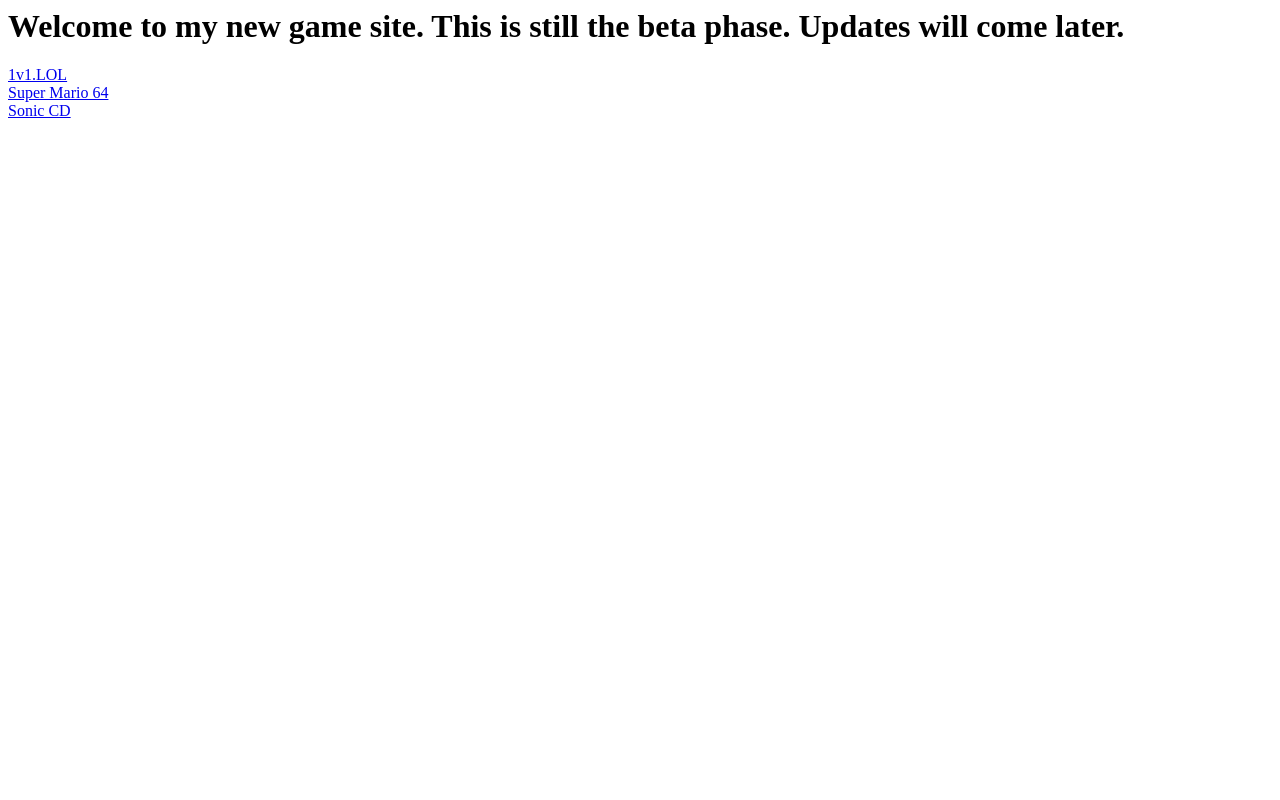
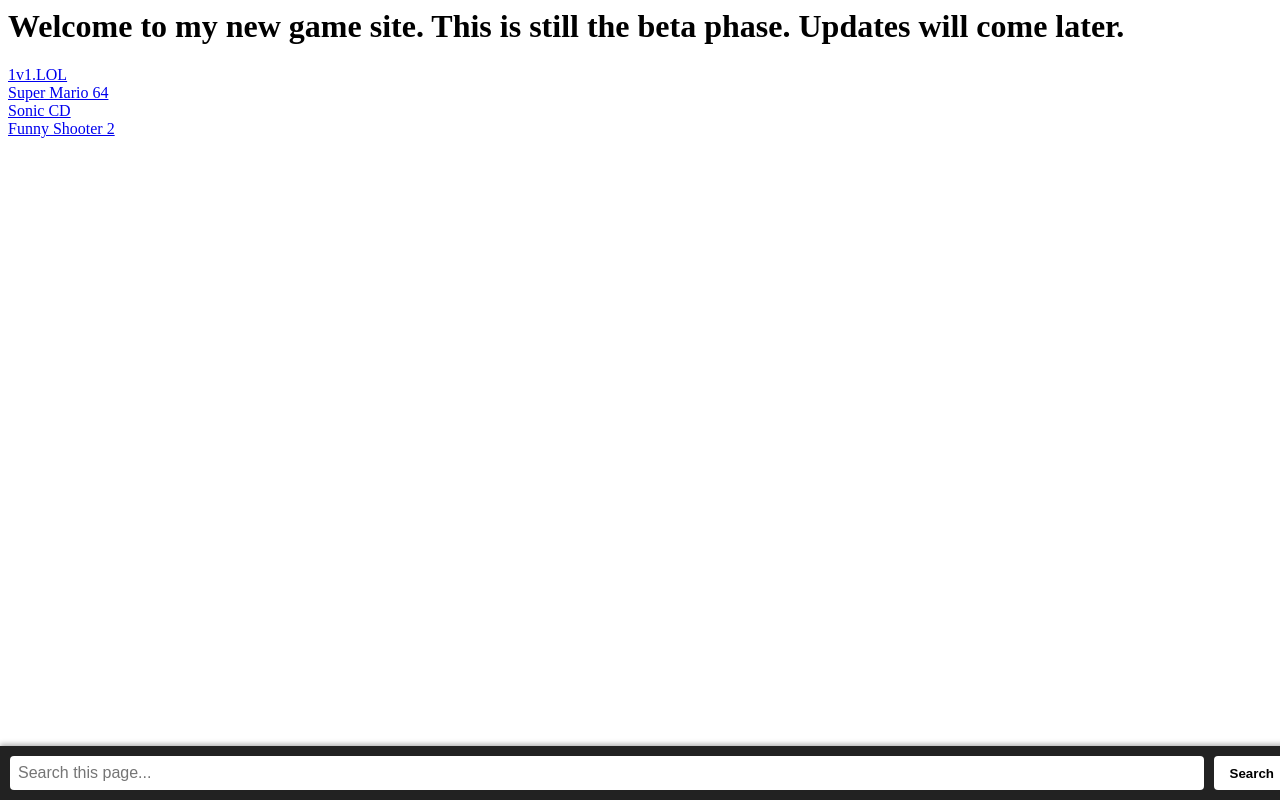
Before and after one commit to BlakeCakeGIT/blakecakegit.github.io, a plain HTML site: page index.html in a window 1280 px wide. Drawn offline with Linux system fonts and the light colour scheme.

Commit message:
Update index.html

```diff
--- a/index.html
+++ b/index.html
@@ -1,7 +1,84 @@
 <h1>Welcome to my new game site. This is still the beta phase. Updates will come later.</h1>
+<style>
+  .search-bar {
+    position: fixed;
+    bottom: 0;
+    left: 0;
+    width: 100%;
+    background: #222;
+    padding: 10px;
+    display: flex;
+    gap: 10px;
+    box-shadow: 0 -2px 5px rgba(0,0,0,0.3);
+    z-index: 9999;
+  }
+
+  .search-bar input {
+    flex: 1;
+    padding: 8px;
+    font-size: 16px;
+    border: none;
+    border-radius: 4px;
+  }
+
+  .search-bar button {
+    padding: 8px 16px;
+    background: white;
+    border: none;
+    border-radius: 4px;
+    font-weight: bold;
+    cursor: pointer;
+  }
+
+  mark {
+    background: yellow;
+  }
+</style>
+
+<div class="search-bar">
+  <input type="text" id="searchInput" placeholder="Search this page...">
+  <button onclick="findText()">Search</button>
+</div>
+
+<script>
+  function findText() {
+    // Clear previous highlights
+    const marks = document.querySelectorAll("mark");
+    marks.forEach(m => {
+      const parent = m.parentNode;
+      parent.replaceChild(document.createTextNode(m.textContent), m);
+      parent.normalize();
+    });
+
+    const term = document.getElementById("searchInput").value.trim().toLowerCase();
+    if (!term) return;
+
+    const walker = document.createTreeWalker(document.body, NodeFilter.SHOW_TEXT, null, false);
+
+    while (walker.nextNode()) {
+      const node = walker.currentNode;
+      const index = node.textContent.toLowerCase().indexOf(term);
+      if (index !== -1 && !node.parentElement.closest('.search-bar')) {
+        const range = document.createRange();
+        range.setStart(node, index);
+        range.setEnd(node, index + term.length);
+
+        const mark = document.createElement("mark");
+        range.surroundContents(mark);
+      }
+    }
+  }
+
+  document.getElementById("searchInput").addEventListener("keydown", function(e) {
+    if (e.key === "Enter") findText();
+  });
+</script>
 <div></div>
 <a href="1v1-lol">1v1.LOL</a>
 <div></div>
 <a href="sm64/f.html">Super Mario 64</a>
 <div></div>
 <a href="https://tws2401.github.io/Sonic-CD-WASM/">Sonic CD</a>
+<div></div>
+<a href="https://funny-shooter.iwhy.dev/index.html">Funny Shooter 2</a>
+<div></div>
```
